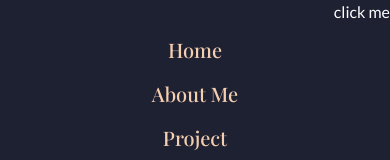
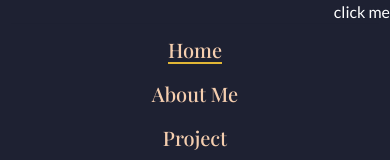
Before and after one commit to abedinwahid9/my-portfolio, a Next.js app: page / in a window 390 px wide. Both pictures are taken after a click on the button "click me". Shown: the top 160 px of the page. Built offline with nearby package versions, Linux system fonts and the light colour scheme.

Commit message:
mobile navbar design complete

```diff
--- a/src/app/components/Navbar.tsx
+++ b/src/app/components/Navbar.tsx
@@ -4,7 +4,7 @@ import Link from "next/link";
 import { usePathname } from "next/navigation";
 import logo from "../../../public/assets/logo.png";
 import { AnimatePresence, motion } from "framer-motion";
-import { useState } from "react";
+import { useEffect, useState } from "react";
 
 interface NavLink {
   id: number;
@@ -57,6 +57,15 @@ const Navbar = () => {
       },
     }),
   };
+
+  // useEffect(() => {
+  //   const body: HTMLHtmlElement | null = document.querySelector("html");
+  //   if (open) {
+  //     body.addEventListener("click", () => {
+  //       setOpen(!open);
+  //     });
+  //   }
+  // }, [open]);
 
   return (
     <header className="py-5 px-5 ">
@@ -117,15 +126,19 @@ const Navbar = () => {
                     {navLink.map((item, index) => (
                       <motion.li
                         key={item.id}
+                        whileHover={{ scale: 1.05 }}
                         custom={index}
                         variants={itemVariants}
+                        className="text-lg-text text-xl font-medium capitalize font-playfairDisplay"
                       >
-                        <a
+                        <Link
                           href={item.link}
-                          className="text-lg-text text-xl font-medium capitalize font-playfairDisplay"
+                          className={` ${
+                            path === item.link ? "active" : "line-hover"
+                          }`}
                         >
                           {item.title}
-                        </a>
+                        </Link>
                       </motion.li>
                     ))}
                   </ul>
```
